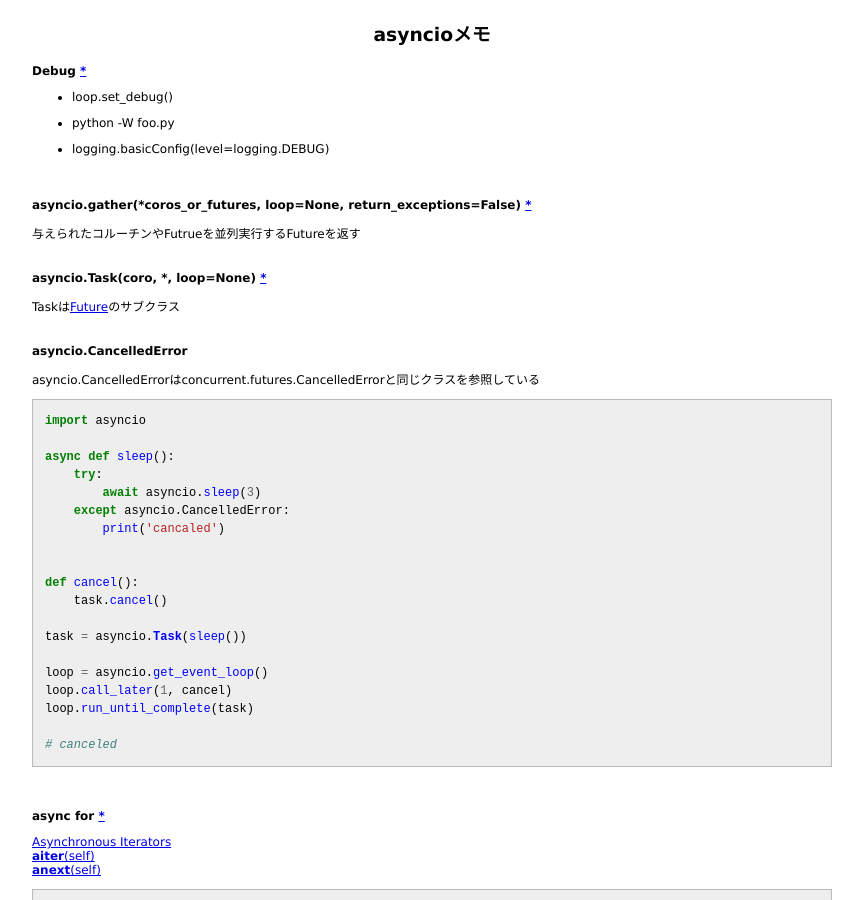
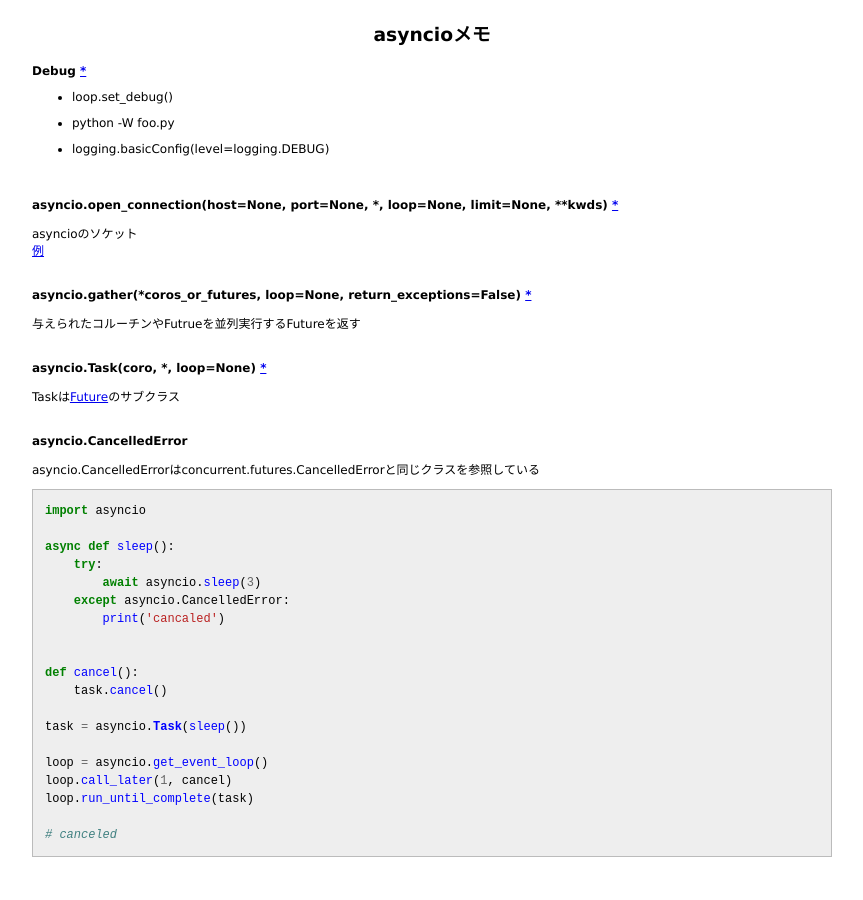
Before and after one commit to 38elements/38elements.github.com, a Jekyll site: the page built from _posts/2016-11-28-asyncio.md, in a window 1280 px wide and 900 px high. Shown: the whole window, without its empty margins (208-1071 px from the left). Built offline with Jekyll 4.4.1, drawn with Linux system fonts in a browser that asks for light colours.

Commit message:
Update 2016-11-28-asyncio.md

```diff
--- a/_posts/2016-11-28-asyncio.md
+++ b/_posts/2016-11-28-asyncio.md
@@ -11,6 +11,11 @@ title: asyncioメモ
 
 * logging.basicConfig(level=logging.DEBUG)
 
+<br>
+
+#### asyncio.open_connection(host=None, port=None, *, loop=None, limit=None, **kwds)  [\*](https://docs.python.org/3.5/library/asyncio-stream.html#asyncio.open_connection)
+asyncioのソケット
+[例](https://docs.python.org/3.5/library/asyncio-stream.html#get-http-headers)
 <br>
 
 #### asyncio.gather(*coros_or_futures, loop=None, return_exceptions=False) [\*](https://docs.python.org/3.5/library/asyncio-task.html#asyncio.gather)
```
